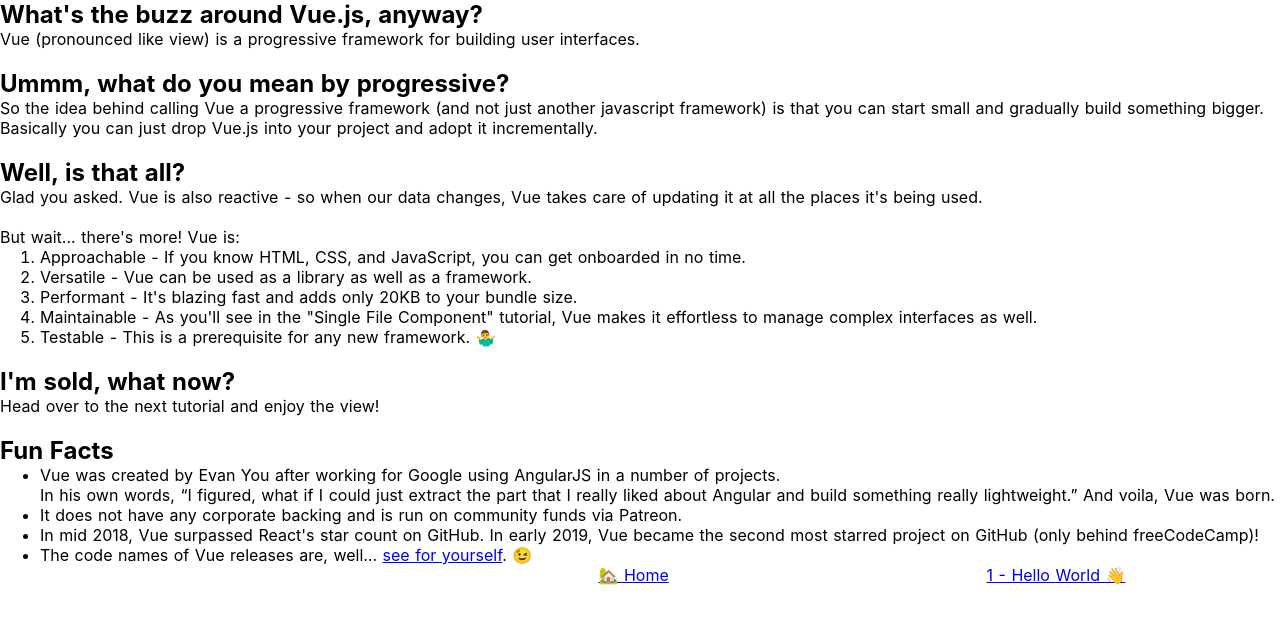
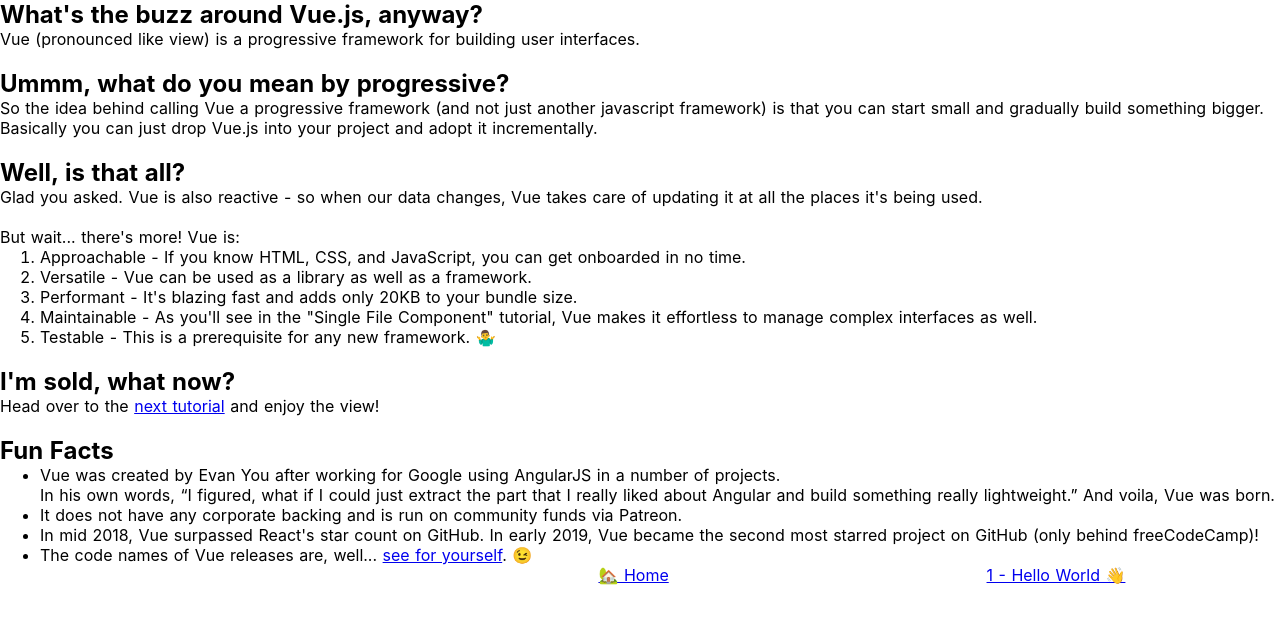
Before and after one commit to swapagarwal/learn-vue-app, a Nuxt app: page /introduction in a window 1280 px wide. Shown: the top 624 px of the page. Built offline with nearby package versions, Linux system fonts and the light colour scheme.

Commit message:
add hello world link for easy access

```diff
--- a/pages/introduction.vue
+++ b/pages/introduction.vue
@@ -19,7 +19,7 @@
     </ol>
     <br>
     <h2>I'm sold, what now?</h2>
-    Head over to the next tutorial and enjoy the view!
+    Head over to the <nuxt-link to="/hello-world">next tutorial</nuxt-link> and enjoy the view!
     <br><br>
     <h2>Fun Facts</h2>
     <ul>
```
